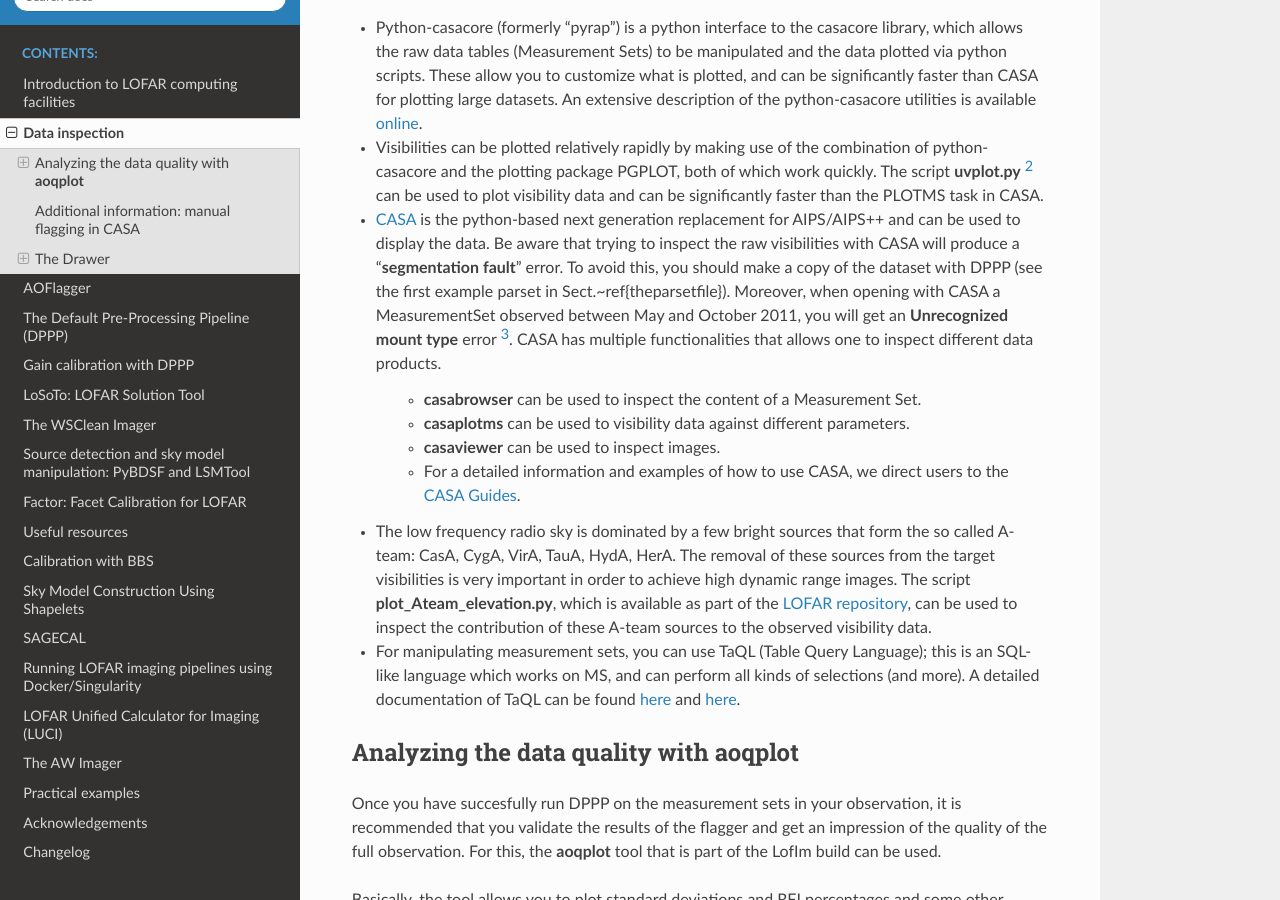
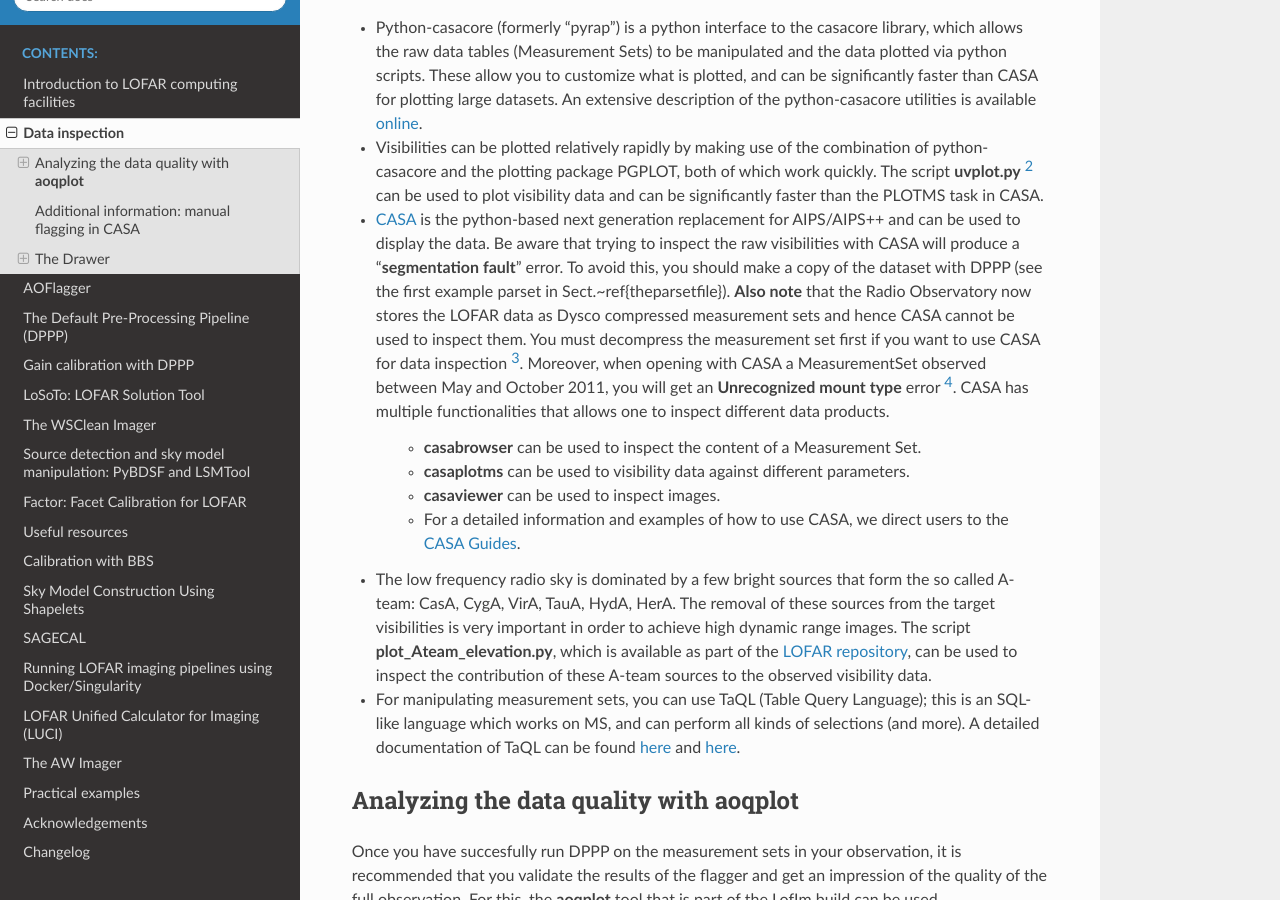
Before and after one commit to sarrvesh/lofar_imaging_cookbook, a Sphinx documentation site: the page built from source/datainspection.rst, in a window 1280 px wide and 900 px high, scrolled down 583 px. Built offline with Sphinx 7.4.7 and the Read the Docs theme 2.0.0, drawn with Linux system fonts in a browser that asks for light colours; some of the changed text lies outside the part shown.

Commit message:
add casa/dysco incompatibility

```diff
--- a/source/datainspection.rst
+++ b/source/datainspection.rst
@@ -14,7 +14,7 @@
 
 + Python-casacore (formerly "pyrap") is a python interface to the casacore library, which allows the raw data tables (Measurement Sets) to be manipulated and the data plotted via python scripts. These allow you to customize what is plotted, and can be significantly faster than CASA for plotting large datasets. An extensive description of the python-casacore utilities is available `online <http://casacore.github.io/python-casacore/>`_.
 + Visibilities can be plotted relatively rapidly by making use of the combination of python-casacore and the plotting package PGPLOT, both of which work quickly. The script **uvplot.py** [#f2]_ can be used to plot visibility data and can be significantly faster than the PLOTMS task in CASA.
-+ `CASA <http://casa.nrao.edu/>`_ is the python-based next generation replacement for AIPS/AIPS++ and can be used to display the data. Be aware that trying to inspect the raw visibilities with CASA will produce a "**segmentation fault**" error. To avoid this, you should make a copy of the dataset with DPPP (see the first example parset in Sect.~\ref{theparsetfile}). Moreover, when opening with CASA a MeasurementSet observed between May and October 2011,  you will get an **Unrecognized mount type** error [#f3]_. CASA has multiple functionalities that allows one to inspect different data products.
++ `CASA <http://casa.nrao.edu/>`_ is the python-based next generation replacement for AIPS/AIPS++ and can be used to display the data. Be aware that trying to inspect the raw visibilities with CASA will produce a "**segmentation fault**" error. To avoid this, you should make a copy of the dataset with DPPP (see the first example parset in Sect.~\ref{theparsetfile}). **Also note** that the Radio Observatory now stores the LOFAR data as Dysco compressed measurement sets and hence CASA cannot be used to inspect them. You must decompress the measurement set first if you want to use CASA for data inspection [#f6]_. Moreover, when opening with CASA a MeasurementSet observed between May and October 2011,  you will get an **Unrecognized mount type** error [#f3]_. CASA has multiple functionalities that allows one to inspect different data products.
 
     * **casabrowser** can be used to inspect the content of a Measurement Set.
     * **casaplotms** can be used to visibility data against different parameters.
@@ -233,6 +233,7 @@
 
 .. [#f1] This chapter is maintained by `A. Shulevski <mailto:shulevski@astron.nl>`_ and `Valentina Vacca <mailto:vvacca@oa-cagliari.inaf.it>`_.
 .. [#f2] The script was written by George Heald and is available through the `LOFAR GitHub repository <https://github.com/lofar-astron/LOFAR-Contributions>`_.
+.. [#f6] For more information, consult `this webpage <https://old.astron.nl/radio-observatory/lofar-data-processing/dysco-compression/compressing-lofar-measurement-sets-using-d>`_.
 .. [#f3] This is due to the fact that the MS writer version used during those months was specifying the antenna mount as FIXED, and not as ALT-AZ, which is CASA friendly. To solve this problem, you can run the following **taql** command on your MS as *taql 'update <ms name>/ANTENNA set MOUNT="X-Y" '*
 .. [#f4] The **SPLIT** task will be deprecated in favor of the **MSTRANSFORM** task beginning with CASA v.4.1.0.
 .. [#f5] The script is available through the `LOFAR GitHub repository <https://github.com/lofar-astron/LOFAR-Contributions>`_.
```
